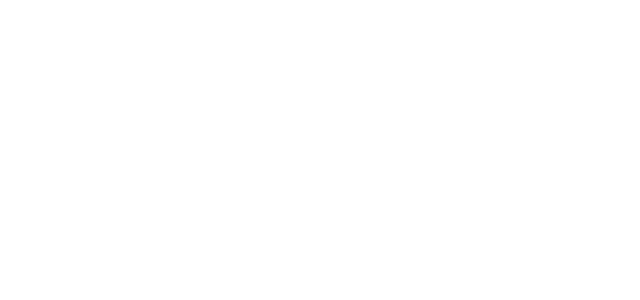
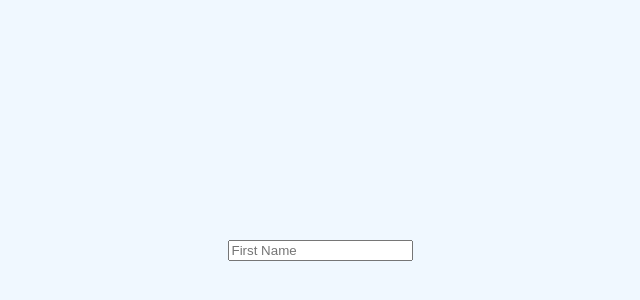
Before and after one commit to Annie-Huang/formik-crash-course, a React (Create React App) app: page / in a window 1280 px wide. Shown: the part 150-450 px from the top of the page, without its empty margins (320-960 px from the left). Built offline with nearby package versions, Linux system fonts and the light colour scheme.

Commit message:
Create a boilerplate for Signup component which container a firstName input field

```diff
--- a/src/App.tsx
+++ b/src/App.tsx
@@ -1,8 +1,13 @@
 import React from 'react';
 import './App.css';
+import Signup from './Signup';
 
 function App() {
-  return <div></div>;
+  return (
+    <div className='App'>
+      <Signup />
+    </div>
+  );
 }
 
 export default App;
--- /dev/null
+++ b/src/Signup.tsx
@@ -0,0 +1,18 @@
+import React from 'react';
+
+const Signup = () => {
+  return (
+    <form>
+      <div className='input-container'>
+        <input
+          id='firstName'
+          name='firstName'
+          type='text'
+          placeholder='First Name'
+        />
+      </div>
+    </form>
+  );
+};
+
+export default Signup;
```
